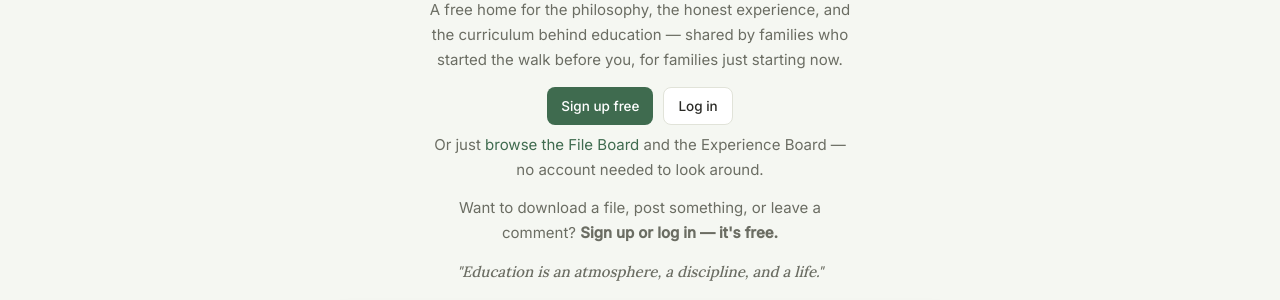
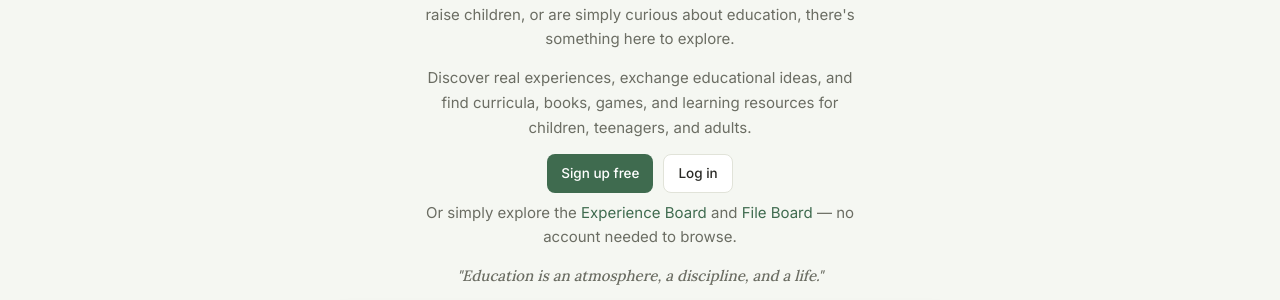
Before and after one commit to AOE-Team-account/AOE-hub, a Next.js app: page / in a window 1280 px wide. Shown: the part 397-697 px from the top of the page. Built offline with nearby package versions, Linux system fonts and the light colour scheme; no server answers; the database is empty.

Commit message:
Marketing page: final top wording (headline, welcome line, two intro paragraphs, browse line); preview launcher attaches to a dev server started from the shell

```diff
--- a/src/app/page.tsx
+++ b/src/app/page.tsx
@@ -34,6 +34,7 @@ export default function HomePage() {
         <p className="tagline">{t("landing.eyebrow")}</p>
         <h1 dangerouslySetInnerHTML={{ __html: t("landing.h1") }} />
         <p>{t("landing.subhead")}</p>
+        <p>{t("landing.subhead2")}</p>
         <div className="landing-cta">
           <button className="btn primary" onClick={() => router.push("/signup")}>
             {t("landing.signupFree")}
@@ -43,14 +44,10 @@ export default function HomePage() {
           </button>
         </div>
         <p className="tiny">
-          <span>{t("landing.browsePre")}</span>{" "}
-          <Link href="/files" style={{ color: "var(--accent)" }}>
-            {t("landing.browseLink")}
-          </Link>
-          <span>{t("landing.browsePost")}</span>
-        </p>
-        <p className="tiny">
-          <span>{t("landing.signupPre")}</span> <strong>{t("landing.signupStrong")}</strong>
+          {rich(t("landing.browse"), {
+            a: (c) => <Link href="/experience" style={{ color: "var(--accent)" }}>{c}</Link>,
+            b: (c) => <Link href="/files" style={{ color: "var(--accent)" }}>{c}</Link>,
+          })}
         </p>
         <Reveal>
           <p className="hero-pullquote">{t("landing.pullquote")}</p>
```
Also changed, not shown: .claude/launch.json, src/lib/i18n/en.json, src/lib/i18n/zh-CN.json, src/lib/i18n/zh-TW.json.
